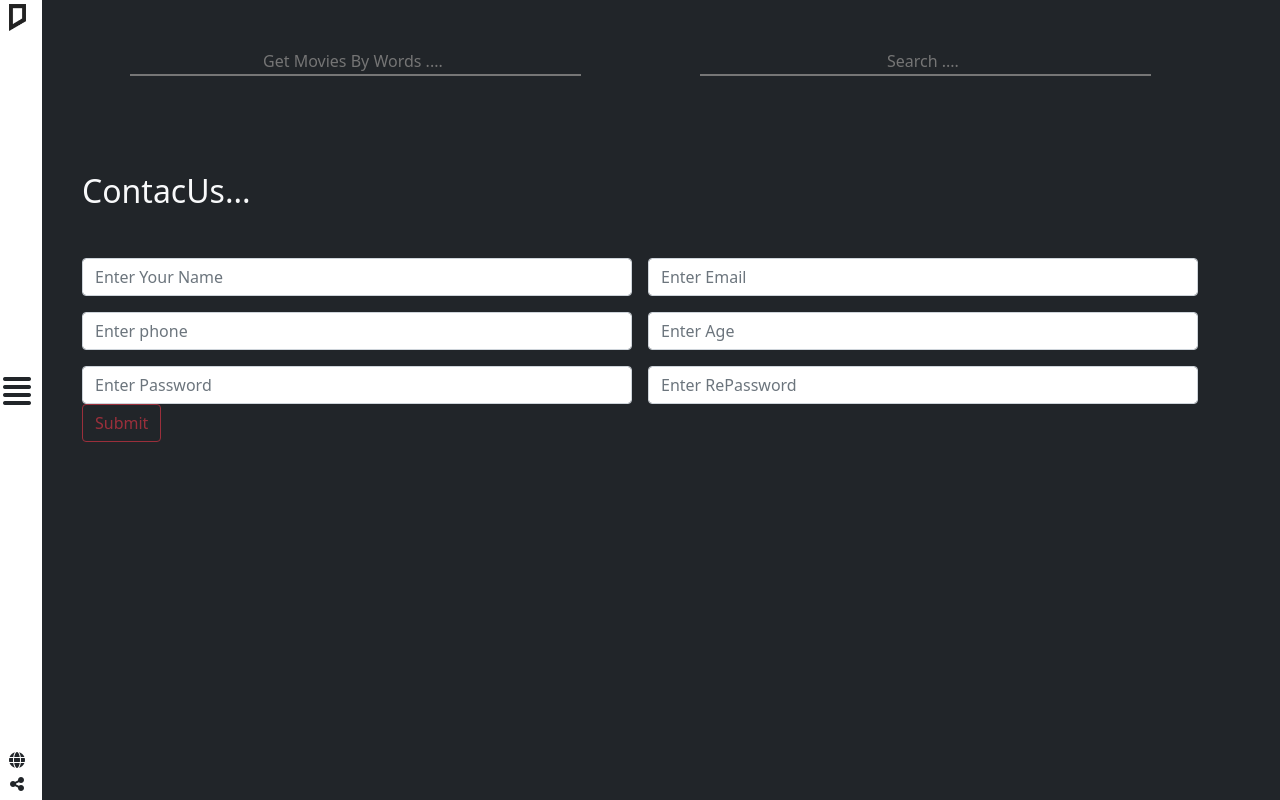
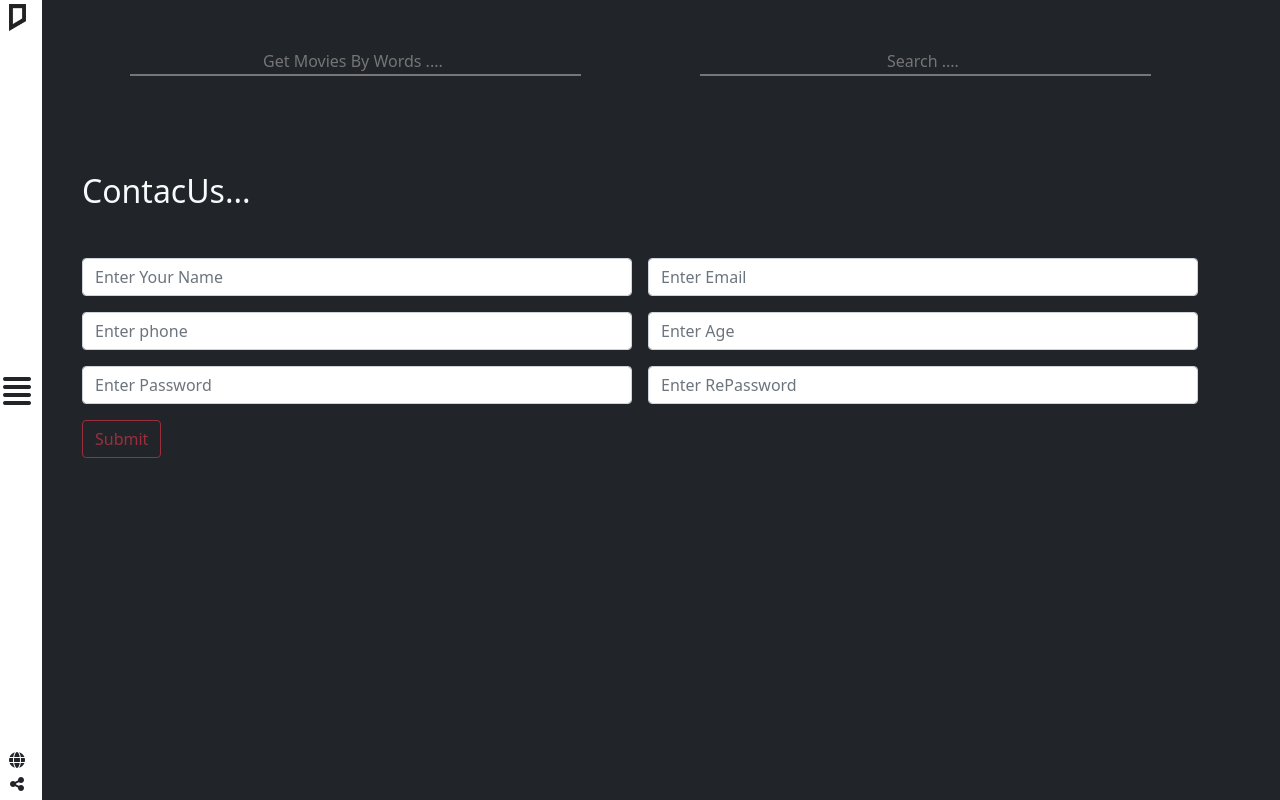
Before and after one commit to Ibrahim-Fikry/js-finale, a plain HTML site: page index.html in a window 1280 px wide. Drawn offline with nearby package versions, Linux system fonts and the light colour scheme; no server answers.

Commit message:
handel htmlbtn

```diff
--- a/index.html
+++ b/index.html
@@ -169,7 +169,7 @@
 
             </div>
 
-            <button type="submit " disabled=" " id="submitBtn " class="btn btn-outline-danger ">Submit</button>
+            <button type="submit " disabled=" " id="submitBtn " class="btn btn-outline-danger mt-3 ">Submit</button>
             <!-- <button class=" btn btn-outline-danger ">Submit</button> -->
 
         </div>
```
